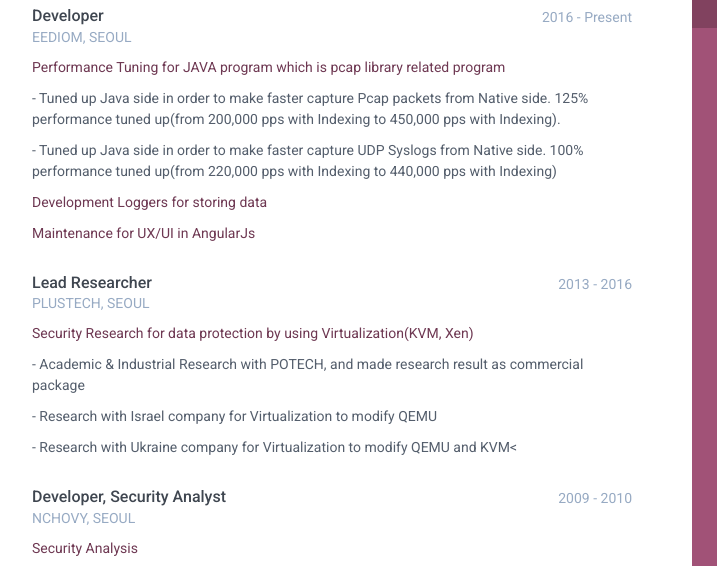
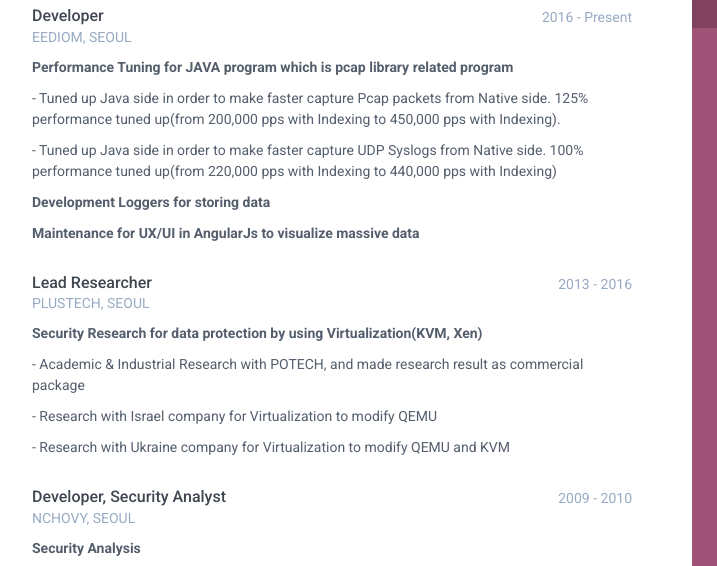
Before and after one commit to tgnice/tgnice.github.io, a plain HTML site: page index.html in a window 1280 px wide. Shown: the part 368-934 px from the top of the page, 188-905 px from the left. Drawn offline with Linux system fonts and the light colour scheme.

Commit message:
updated styel and text

```diff
--- a/index.html
+++ b/index.html
@@ -147,16 +147,16 @@
 					</div>
 					<!--//meta-->
 					<div class="details">
-						<p><a>Performance Tuning for JAVA program which is pcap library
-							related program</a></p>
+						<p><strong>Performance Tuning for JAVA program which is pcap library
+							related program</strong></p>
 						<p>- Tuned up Java side in order to make faster capture Pcap
 							packets from Native side. 125% performance tuned up(from 200,000
 							pps with Indexing to 450,000 pps with Indexing).</p>
 						<p>- Tuned up Java side in order to make faster capture UDP
 							Syslogs from Native side. 100% performance tuned up(from 220,000
 							pps with Indexing to 440,000 pps with Indexing)</p>
-						<p><a>Development Loggers for storing data</a></p>
-						<p><a>Maintenance for UX/UI in AngularJs</a></p>
+						<p><strong>Development Loggers for storing data</strong></p>
+						<p><strong>Maintenance for UX/UI in AngularJs to visualize massive data</strong></p>
 					</div>
 					<!--//details-->
 				</div>
@@ -173,10 +173,10 @@
 					</div>
 					<!--//meta-->
 					<div class="details">
-						<p><a>Security Research for data protection by using Virtualization(KVM, Xen)</a></p>
+						<p><strong>Security Research for data protection by using Virtualization(KVM, Xen)</strong></p>
 						<p>- Academic & Industrial Research with POTECH, and made research result as commercial package</p>
 						<p>- Research with Israel company for Virtualization to modify QEMU</p>
-						<p>- Research with Ukraine company for Virtualization to modify QEMU and KVM<</p>
+						<p>- Research with Ukraine company for Virtualization to modify QEMU and KVM</p>
 
 					</div>
 					<!--//details-->
@@ -194,7 +194,7 @@
 					</div>
 					<!--//meta-->
 					<div class="details">
-						<p><a>Security Analysis</a></p>
+						<p><strong>Security Analysis</strong></p>
 						<p>- Anaysis exploit and malware(reversing) and applied it to IDS</p>
 						<p>- Development opensource platform Kraken(https://github.com/nchovy/kraken)</p>
 					</div>
```
